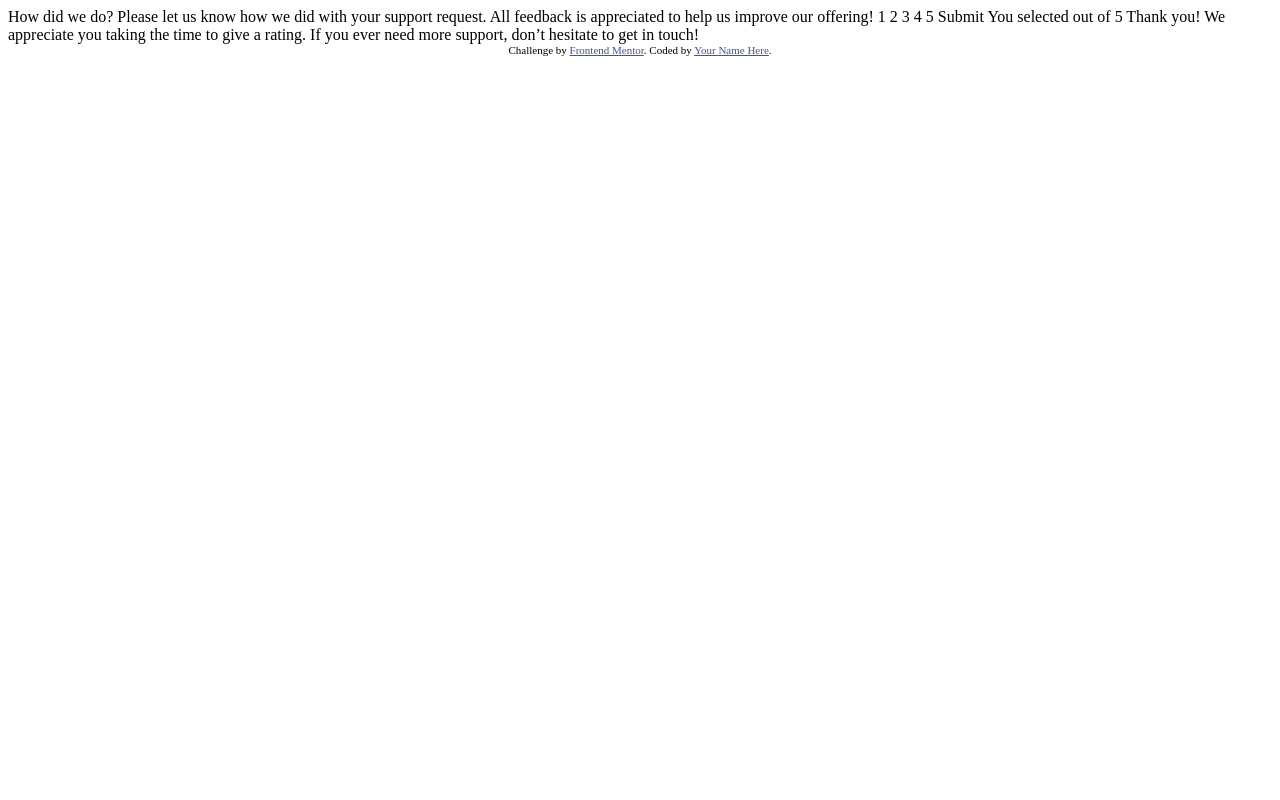
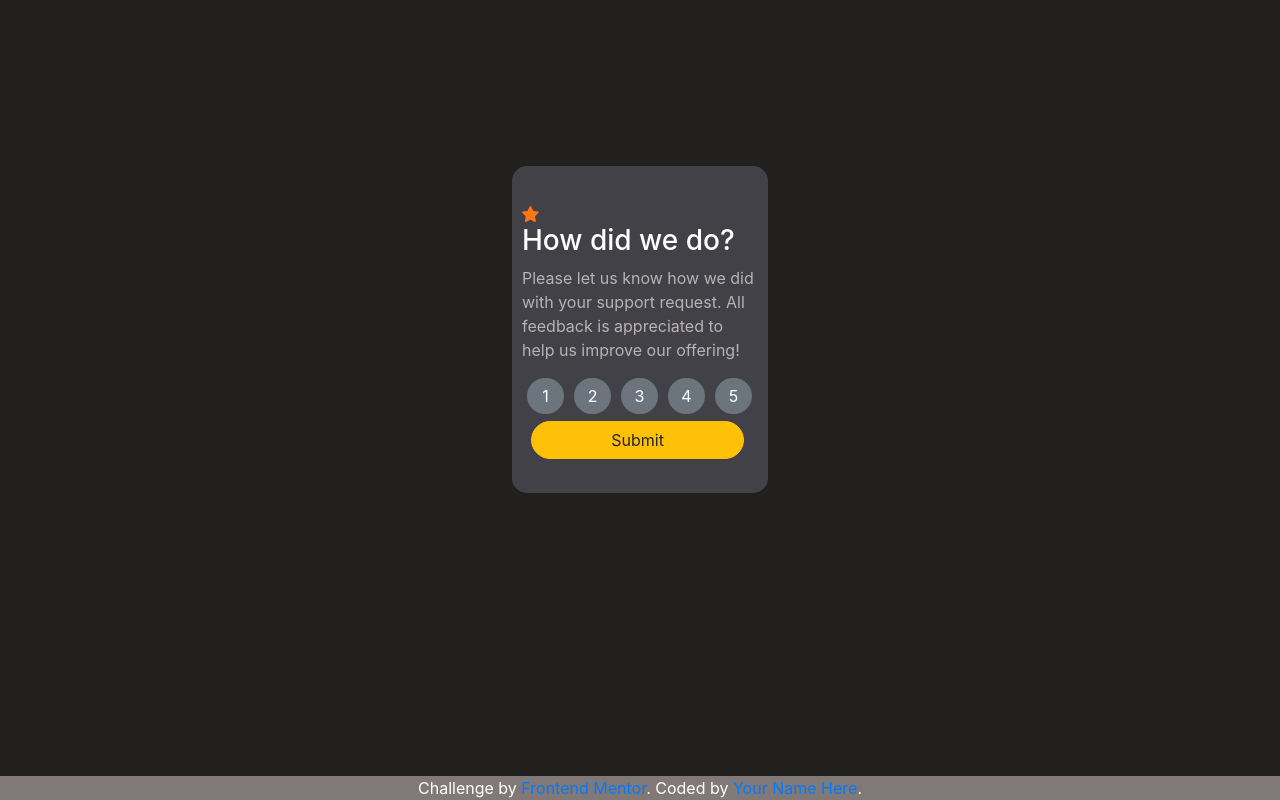
Before and after one commit to melih164/Interactive-rating, a plain HTML site: page index.html in a window 1280 px wide. Drawn offline with nearby package versions, Linux system fonts and the light colour scheme.

Commit message:
second commit

```diff
--- a/index.html
+++ b/index.html
@@ -1,49 +1,52 @@
 <!DOCTYPE html>
 <html lang="en">
+
 <head>
   <meta charset="UTF-8">
-  <meta name="viewport" content="width=device-width, initial-scale=1.0"> <!-- displays site properly based on user's device -->
+  <meta name="viewport" content="width=device-width, initial-scale=1.0">
+  <!-- displays site properly based on user's device -->
 
   <link rel="icon" type="image/png" sizes="32x32" href="./images/favicon-32x32.png">
 
   <title>Frontend Mentor | Interactive rating component</title>
+  <link rel="stylesheet" href="https://cdn.jsdelivr.net/npm/bootstrap@4.3.1/dist/css/bootstrap.min.css" integrity="sha384-ggOyR0iXCbMQv3Xipma34MD+dH/1fQ784/j6cY/iJTQUOhcWr7x9JvoRxT2MZw1T" crossorigin="anonymous">
+  <link rel="stylesheet" href="style.css">
 
-  <!-- Feel free to remove these styles or customise in your own stylesheet 👍 -->
-  <style>
-    .attribution { font-size: 11px; text-align: center; }
-    .attribution a { color: hsl(228, 45%, 44%); }
-  </style>
 </head>
+
 <body>
 
-  <!-- Rating state start -->
 
-  How did we do?
-
-  Please let us know how we did with your support request. All feedback is appreciated
-  to help us improve our offering!
-
-  1 2 3 4 5
-
-  Submit
-
-  <!-- Rating state end -->
-
-  <!-- Thank you state start -->
-
-  You selected <!-- Add rating here --> out of 5
-
-  Thank you!
-
-  We appreciate you taking the time to give a rating. If you ever need more support,
-  don’t hesitate to get in touch!
-
-  <!-- Thank you state end -->
+  <div class="rate">
+    <br>
+    <img  class="star" src="images/icon-star.svg" alt="">
+    <h3>How did we do?</h3>
+    <p> Please let us know how we did with your support request. All feedback is appreciated
+      to help us improve our offering!</p>
+    <div>
+      <div class="buttons">
+        <button class="btn btn-secondary buttons2">1</button>
+        <button class="btn btn-secondary buttons2">2</button>
+        <button class="btn btn-secondary buttons2">3</button>
+        <button class="btn btn-secondary buttons2">4</button>
+        <button class="btn btn-secondary buttons2">5</button>
+      </div>
+      <div>
+        <button class="btn btn-warning submit">Submit</button>
+      </div>
+    </div>
+    <br>
+  </div>
 
 
-  <div class="attribution">
+  <footer class="">
     Challenge by <a href="https://www.frontendmentor.io?ref=challenge" target="_blank">Frontend Mentor</a>.
     Coded by <a href="#">Your Name Here</a>.
-  </div>
+  </footer>
+
+
+  <script src="https://ajax.googleapis.com/ajax/libs/jquery/3.6.0/jquery.min.js"></script>
+  <script src="index.js"></script>
 </body>
+
 </html>
--- /dev/null
+++ b/index.js
@@ -0,0 +1,28 @@
+
+
+for (let i= 0; i < 5; i++) {
+
+    document.querySelectorAll(".buttons2")[i].addEventListener("click", function(){
+
+        this.classList.add("samsak");  })
+
+}
+
+
+
+
+
+document.querySelector(".submit").addEventListener("click", function (){
+
+   var ratingNum = document.querySelector(".samsak").innerHTML
+
+   document.querySelector("p").innerHTML = "You selected "+ratingNum+" out of 5";
+
+   $("p").after("<h2 class='thank'>Thank you!</h2>")
+   $("p").before("<div class='img1'><img  src='images/illustration-thank-you.svg'/></div>")
+   $("h3, .buttons, .submit, .star").remove();
+   $("h2").after("<p class='thank'>We appreciate you taking the time to give a rating. If you ever need more support,don’t hesitate to get in touch!</p>")
+
+   $("p").addClass("thank");
+
+});
--- /dev/null
+++ b/style.css
@@ -0,0 +1,61 @@
+body {
+background-color: rgb(34, 31, 31);
+}
+
+.rate {
+    margin: 13% auto auto auto;
+    width: 20%;
+    padding: 10px;
+    background-color: rgb(65, 65, 71);
+    border-radius: 15px;
+}
+
+footer {
+    position: fixed;
+    left: 0;
+    bottom: 0;
+    width: 100%;
+    background-color: rgb(129, 120, 120);
+    color: white;
+    text-align: center;
+
+}
+
+.submit {
+width: 90%;
+margin: auto 4% auto 4%;
+border-radius: 20px;
+}
+
+.buttons {
+    width: 100%;
+
+}
+
+.buttons2 {
+    width: 16%;
+    margin: auto auto 3% 2%;
+    border-radius: 50px;
+    border: none;
+}
+
+h3 {
+color: white;
+
+}
+
+p {
+color: rgb(184, 179, 179);
+}
+
+.thank {
+
+text-align: center;
+
+}
+
+.img1 {
+
+    display: flex;
+    justify-content: center;
+}
```
Also changed, not shown: anotherForm.html (added, +10 -0 lines), images/star.png (added).
